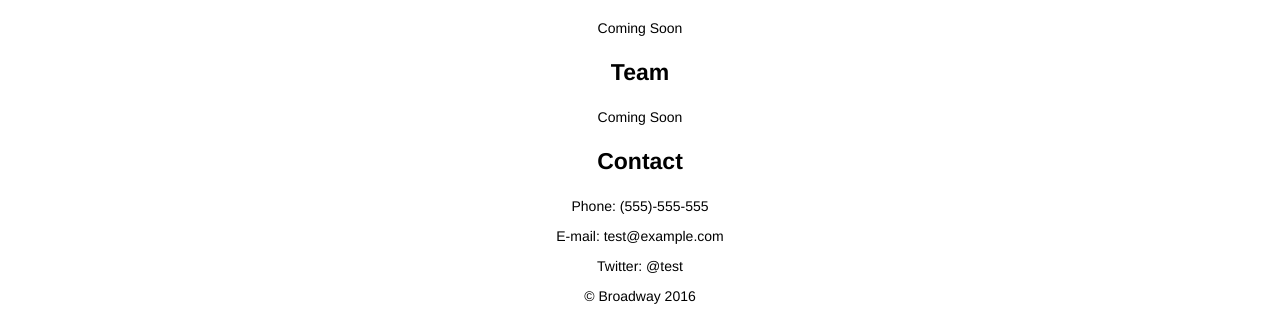
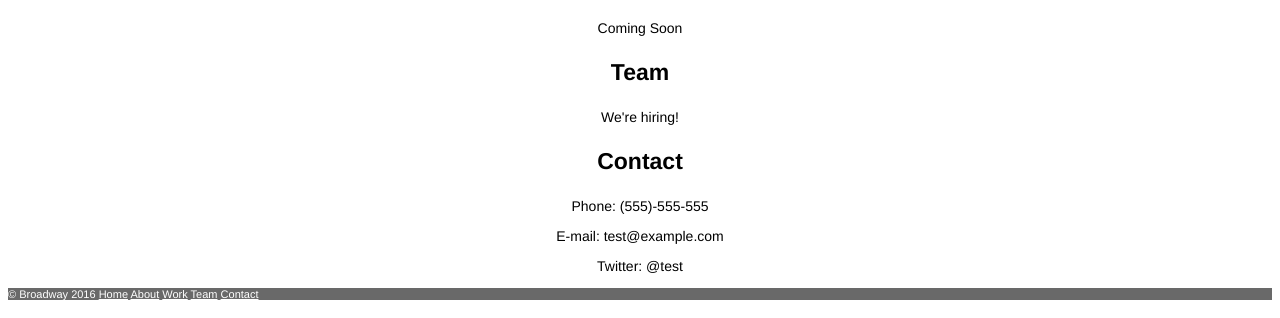
Before and after one commit to tr255/broadway, a plain HTML site: page index.html in a window 1280 px wide. Shown: the part 1746-2064 px from the top of the page. Drawn offline with Linux system fonts and the light colour scheme.

Commit message:
Final html and css

```diff
--- a/index.html
+++ b/index.html
@@ -66,7 +66,7 @@
 
       <h3>Team</h3>
 
-      <p>Coming Soon</p>
+      <p>We're hiring!</p>
 
       <h3>Contact</h3>
 
@@ -80,7 +80,20 @@
 
     <div id="footer">
 
-        <p>&copy Broadway 2016</p>
+        <p>
+          &copy Broadway 2016
+
+          <a class="link">Home</a>
+
+          <a class="link">About</a>
+
+          <a class="link">Work</a>
+
+          <a class="link">Team</a>
+
+          <a class="link">Contact</a>
+
+        </p>
 
     </div>
 
--- a/resources/css/style.css
+++ b/resources/css/style.css
@@ -61,3 +61,17 @@ p {
   color: white;
 
 }
+
+#footer {
+
+  background-color: dimgray;
+  text-align: left;
+
+}
+
+#footer p {
+
+  color: white;
+  font-size: 11px;
+
+}
```
